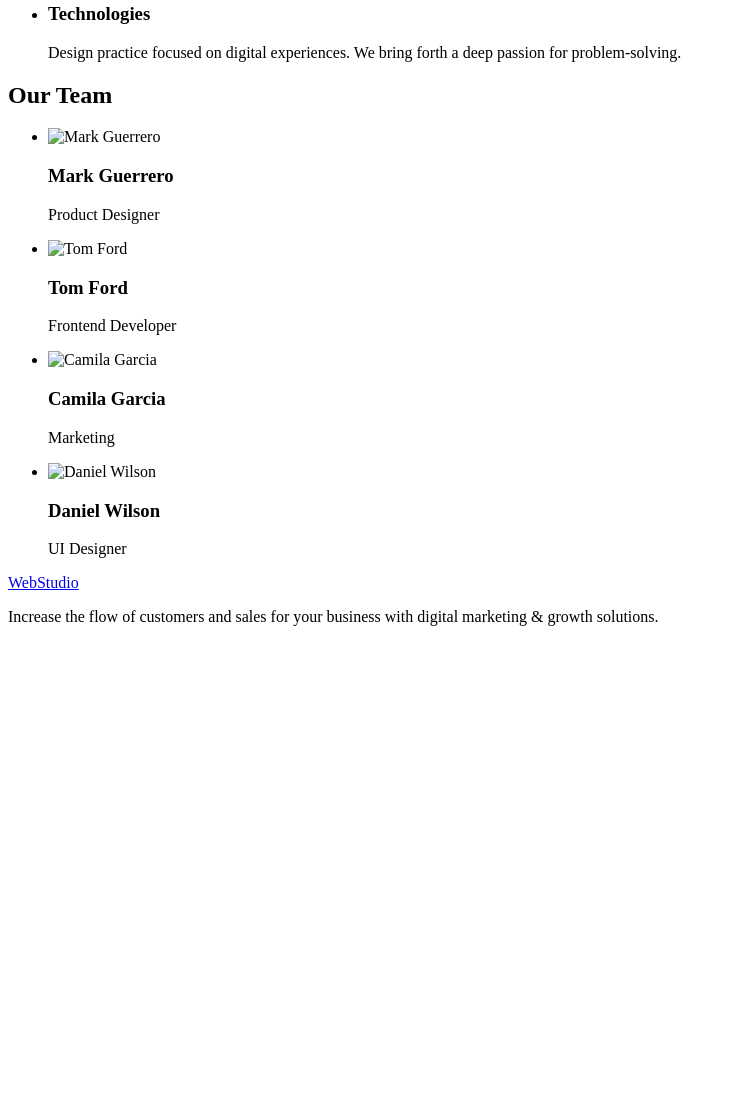
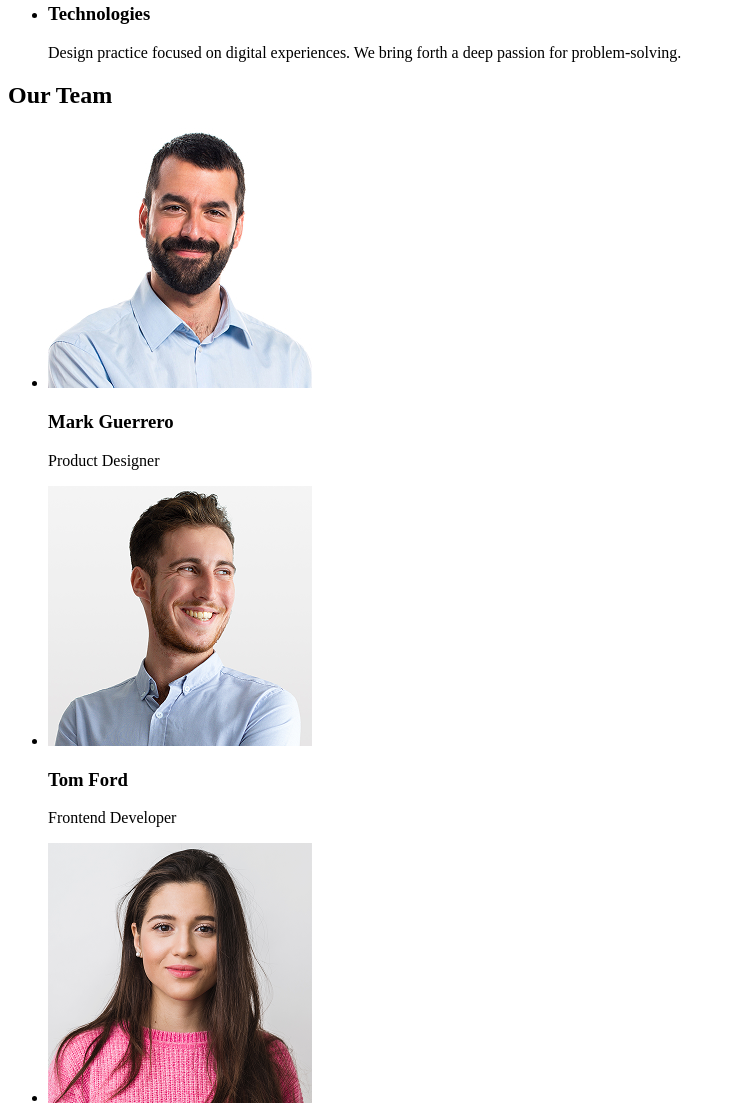
Before and after one commit to Andrii-x/goit-markup-hw-01, a plain HTML site: page index.html in a window 1280 px wide. Shown: the part 532-1638 px from the top of the page, without its empty margins (0-736 px from the left). Before the commit the page ends 1174 px from the top, so only its background shows below. Drawn offline with Linux system fonts and the light colour scheme.

Commit message:
update index.html

```diff
--- a/index.html
+++ b/index.html
@@ -57,22 +57,22 @@
       <h2>Our Team</h2>
       <ul>
         <li>
-          <img src="./imges/img (1).jpg" alt="Mark Guerrero" width="264"/>
+          <img src="./images/img (1).jpg" alt="Mark Guerrero" width="264"/>
           <h3>Mark Guerrero</h3>
           <p>Product Designer</p>
         </li>
         <li>
-        <img src="./imges/img.png" alt="Tom Ford" width="264"/>
+        <img src="./images/img.png" alt="Tom Ford" width="264"/>
           <h3>Tom Ford</h3>
           <p>Frontend Developer</p>
         </li>
         <li>
-         <img src="./imges/img (1).png" alt="Camila Garcia" width="264"/>
+         <img src="./images/img (1).png" alt="Camila Garcia" width="264"/>
           <h3>Camila Garcia</h3>
           <p>Marketing</p>
         </li>
         <li>
-        <img src="./imges/img (2).png" alt="Daniel Wilson" width="264"/>
+        <img src="./images/img (2).png" alt="Daniel Wilson" width="264"/>
           <h3>Daniel Wilson</h3>
           <p>UI Designer</p>
         </li>
```
